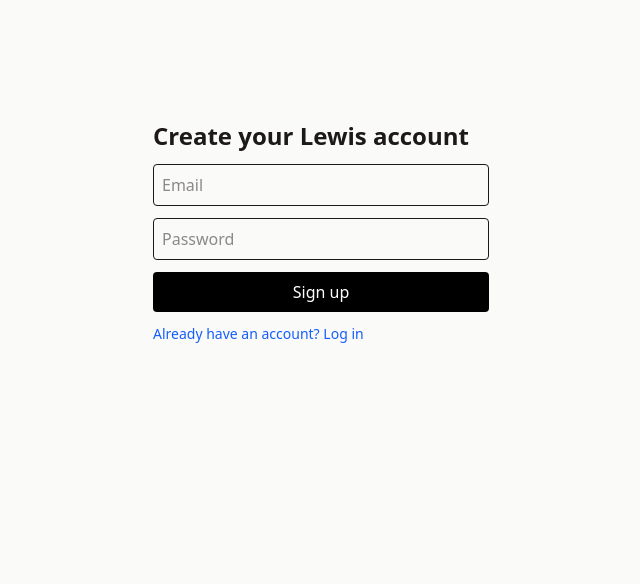
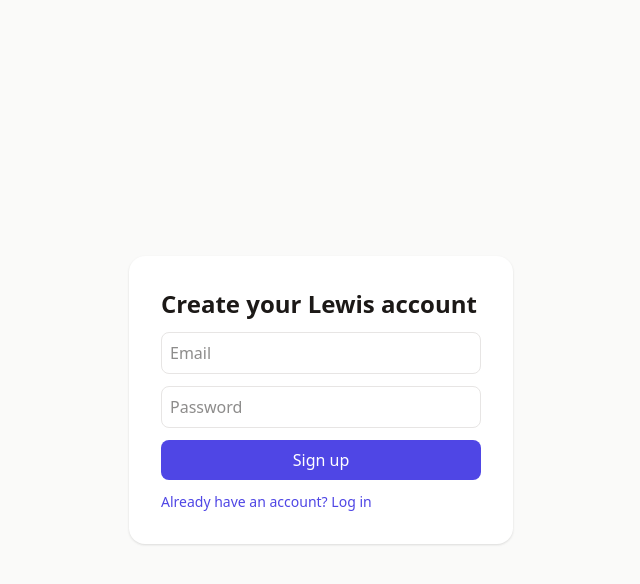
Before and after one commit to briceparrott1/Lewis, a React (Vite) app in the folder apps/web/: page /signup in a window 1280 px wide. Shown: the top 584 px of the page, without its empty margins (319-959 px from the left). Built offline with nearby package versions, Linux system fonts and the light colour scheme; no server answers.

Commit message:
style: apply chat-first theme to entry surfaces

```diff
--- a/apps/web/src/components/AppLayout.tsx
+++ b/apps/web/src/components/AppLayout.tsx
@@ -11,18 +11,18 @@
   }
 
   const linkClass = ({ isActive }: { isActive: boolean }) =>
-    isActive ? "font-medium text-black" : "text-gray-600 hover:text-black";
+    isActive ? "font-medium text-accent" : "text-muted hover:text-fg";
 
   return (
-    <div className="min-h-screen">
-      <header className="border-b px-6 py-3">
+    <div className="min-h-screen bg-page">
+      <header className="border-b border-border bg-surface px-6 py-3">
         <div className="mx-auto flex max-w-2xl items-center justify-between">
-          <NavLink to="/" className="font-semibold">Lewis</NavLink>
-          <nav className="flex items-center gap-4 text-sm">
+          <NavLink to="/" className="text-lg font-semibold text-fg">Lewis</NavLink>
+          <nav className="flex items-center gap-5 text-sm">
             <NavLink to="/" end className={linkClass}>Chat</NavLink>
             <NavLink to="/saved" className={linkClass}>Saved</NavLink>
             <NavLink to="/onboarding" className={linkClass}>Profile</NavLink>
-            <button type="button" onClick={handleLogout} className="text-gray-600 hover:text-black">
+            <button type="button" onClick={handleLogout} className="text-muted hover:text-fg">
               Logout
             </button>
           </nav>
--- a/apps/web/src/pages/Login.tsx
+++ b/apps/web/src/pages/Login.tsx
@@ -23,15 +23,17 @@
   }
 
   return (
-    <form onSubmit={submit} className="mx-auto mt-24 flex max-w-sm flex-col gap-3 p-6">
-      <h1 className="text-2xl font-semibold">Log in to Lewis</h1>
-      <input aria-label="email" className="rounded border p-2" placeholder="Email"
-        value={email} onChange={(e) => setEmail(e.target.value)} />
-      <input aria-label="password" type="password" className="rounded border p-2"
-        placeholder="Password" value={password} onChange={(e) => setPassword(e.target.value)} />
-      {error && <p className="text-sm text-red-600">{error}</p>}
-      <button className="rounded bg-black p-2 text-white" type="submit">Log in</button>
-      <Link className="text-sm text-blue-600" to="/signup">Need an account? Sign up</Link>
-    </form>
+    <div className="flex min-h-screen items-center justify-center bg-page px-6">
+      <form onSubmit={submit} className="flex w-full max-w-sm flex-col gap-3 rounded-bubble bg-surface p-8 shadow-soft">
+        <h1 className="text-2xl font-semibold text-fg">Log in to Lewis</h1>
+        <input aria-label="email" className="rounded-lg border border-border p-2 text-fg" placeholder="Email"
+          value={email} onChange={(e) => setEmail(e.target.value)} />
+        <input aria-label="password" type="password" className="rounded-lg border border-border p-2 text-fg"
+          placeholder="Password" value={password} onChange={(e) => setPassword(e.target.value)} />
+        {error && <p className="text-sm text-error">{error}</p>}
+        <button className="rounded-lg bg-accent p-2 text-accent-foreground" type="submit">Log in</button>
+        <Link className="text-sm text-accent" to="/signup">Need an account? Sign up</Link>
+      </form>
+    </div>
   );
 }
--- a/apps/web/src/pages/Onboarding.tsx
+++ b/apps/web/src/pages/Onboarding.tsx
@@ -40,13 +40,13 @@
   }
 
   return (
-    <div className="mx-auto mt-24 max-w-md p-6">
-      <h1 className="text-2xl font-semibold">Upload your resume</h1>
-      <p className="mt-2 text-gray-600">
+    <div className="mx-auto mt-16 max-w-md p-6">
+      <h1 className="text-2xl font-semibold text-fg">Upload your resume</h1>
+      <p className="mt-2 text-muted">
         PDF or DOCX. We use it to match roles to you.
       </p>
 
-      <label className="mt-6 block text-sm font-medium text-gray-700">
+      <label className="mt-6 block text-sm font-medium text-fg">
         What should we call you?
         <input
           type="text"
@@ -54,19 +54,19 @@
           onChange={(e) => setName(e.target.value)}
           placeholder="Your first name"
           disabled={busy}
-          className="mt-1 w-full rounded border p-2 font-normal"
+          className="mt-1 w-full rounded-lg border border-border bg-surface p-2 font-normal text-fg"
         />
       </label>
 
       <label
-        className={`mt-6 flex cursor-pointer flex-col items-center justify-center rounded-lg border-2 border-dashed border-gray-300 px-6 py-10 text-center transition hover:border-black hover:bg-gray-50 ${
+        className={`mt-6 flex cursor-pointer flex-col items-center justify-center rounded-bubble border-2 border-dashed border-border bg-surface px-6 py-10 text-center shadow-soft transition hover:border-accent ${
           busy ? "pointer-events-none opacity-60" : ""
         }`}
       >
-        <span className="text-lg font-medium">
+        <span className="text-lg font-medium text-fg">
           {busy ? "Uploading…" : "Choose a PDF or DOCX file"}
         </span>
-        <span className="mt-1 text-sm text-gray-500">
+        <span className="mt-1 text-sm text-muted">
           {fileName || "Click here to browse"}
         </span>
         <input
@@ -79,7 +79,7 @@
         />
       </label>
 
-      {error && <p className="mt-3 text-red-600">{error}</p>}
+      {error && <p className="mt-3 text-error">{error}</p>}
     </div>
   );
 }
--- a/apps/web/src/pages/Signup.tsx
+++ b/apps/web/src/pages/Signup.tsx
@@ -23,15 +23,17 @@
   }
 
   return (
-    <form onSubmit={submit} className="mx-auto mt-24 flex max-w-sm flex-col gap-3 p-6">
-      <h1 className="text-2xl font-semibold">Create your Lewis account</h1>
-      <input aria-label="email" className="rounded border p-2" placeholder="Email"
-        value={email} onChange={(e) => setEmail(e.target.value)} />
-      <input aria-label="password" type="password" className="rounded border p-2"
-        placeholder="Password" value={password} onChange={(e) => setPassword(e.target.value)} />
-      {error && <p className="text-sm text-red-600">{error}</p>}
-      <button className="rounded bg-black p-2 text-white" type="submit">Sign up</button>
-      <Link className="text-sm text-blue-600" to="/login">Already have an account? Log in</Link>
-    </form>
+    <div className="flex min-h-screen items-center justify-center bg-page px-6">
+      <form onSubmit={submit} className="flex w-full max-w-sm flex-col gap-3 rounded-bubble bg-surface p-8 shadow-soft">
+        <h1 className="text-2xl font-semibold text-fg">Create your Lewis account</h1>
+        <input aria-label="email" className="rounded-lg border border-border p-2 text-fg" placeholder="Email"
+          value={email} onChange={(e) => setEmail(e.target.value)} />
+        <input aria-label="password" type="password" className="rounded-lg border border-border p-2 text-fg"
+          placeholder="Password" value={password} onChange={(e) => setPassword(e.target.value)} />
+        {error && <p className="text-sm text-error">{error}</p>}
+        <button className="rounded-lg bg-accent p-2 text-accent-foreground" type="submit">Sign up</button>
+        <Link className="text-sm text-accent" to="/login">Already have an account? Log in</Link>
+      </form>
+    </div>
   );
 }
```
